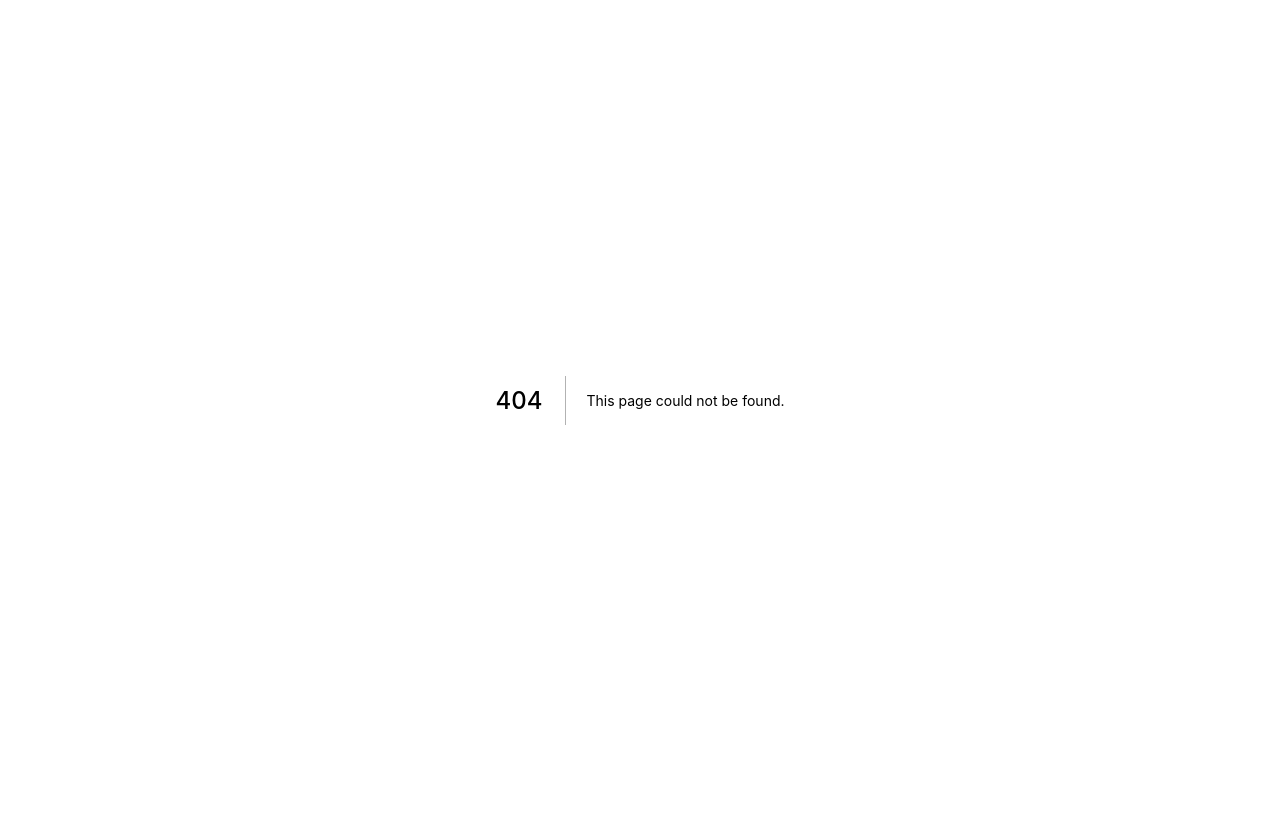
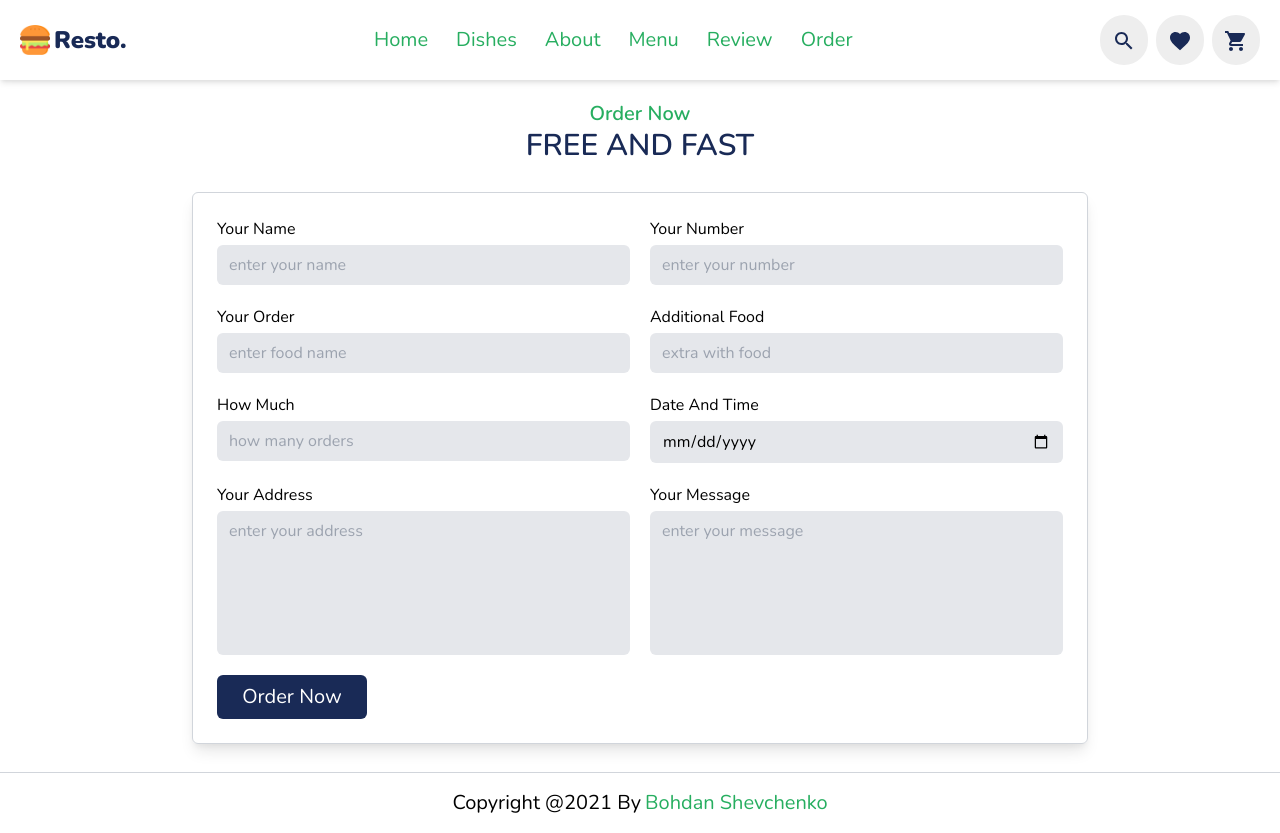
Before and after one commit to ShevaBs/resto-nextjs, a Next.js app: page /order in a window 1280 px wide. Before the commit this address had no page. Before the commit the page ends 800 px from the top, so only its background shows below. Built offline with nearby package versions, Linux system fonts and the light colour scheme.

Commit message:
build order page

```diff
--- a/components/Header.jsx
+++ b/components/Header.jsx
@@ -36,7 +36,7 @@ export default function Header() {
           <Link href='/review'>
             <a className="nav-link">Review</a>
           </Link>
-          <Link href='/'>
+          <Link href='/order'>
             <a className="nav-link">Order</a>
           </Link>
         </nav>
--- a/components/MyButton.jsx
+++ b/components/MyButton.jsx
@@ -1,7 +1,7 @@
 export default function MyButton({text}) {
   return (
     <button
-      className="bg-primary hover:bg-secondary relative z-[999] text-white py-2 px-5 text-xl rounded-md transition-all whitespace-nowrap">
+      className="bg-primary hover:bg-secondary relative z-[999] text-white py-2 px-5 text-xl rounded-md transition-all whitespace-nowrap max-w-[150px]">
       {text}
     </button>
   )
--- a/components/ReviewCarousel.jsx
+++ b/components/ReviewCarousel.jsx
@@ -48,7 +48,7 @@ export default function ReviewCarousel() {
         {
           reviews.map(review => (
             <SwiperSlide key={review.id}>
-              <div className="shadow-lg rounded-lg border border-gray-300 p-4 my-5">
+              <div className="shadow-lg rounded-lg border border-gray-300 p-4 my-5 cursor-pointer">
 
                 <div className="flex gap-1">
                   <div className="w-16 h-16 rounded-full overflow-hidden">
--- a/pages/about.js
+++ b/pages/about.js
@@ -2,6 +2,8 @@ import Layout from "../components/Layout";
 import MyButton from "../components/MyButton";
 import DirectionsCarIcon from '@mui/icons-material/DirectionsCar';
 import AboutIconBlock from "../utils/AboutIconBlock";
+import AttachMoneyIcon from '@mui/icons-material/AttachMoney';
+import HeadsetMicIcon from '@mui/icons-material/HeadsetMic';
 
 export default function about() {
   return (
@@ -16,8 +18,8 @@ export default function about() {
             <p className="text-base text-gray-500">Lorem Ipsum Dolor Sit Amet, Consectetur Adipisicing Elit. Aperiam, Nemo. Sit Porro Illo Eos Cumque Deleniti Iste Alias, Eum Natus.</p>
             <div className="flex flex-wrap gap-4">
               <AboutIconBlock Icon={DirectionsCarIcon} text="Free Delivery"/>
-              <AboutIconBlock Icon={DirectionsCarIcon} text="Free Delivery"/>
-              <AboutIconBlock Icon={DirectionsCarIcon} text="Free Delivery"/>
+              <AboutIconBlock Icon={AttachMoneyIcon} text="Easy Payments"/>
+              <AboutIconBlock Icon={HeadsetMicIcon} text="24/7 Service"/>
             </div>
             <MyButton text="Learn More"/>
           </div>
--- a/pages/menu.js
+++ b/pages/menu.js
@@ -7,9 +7,7 @@ export default function menu() {
 
   return (
     <Layout title="Our Menu" subtitle="Today's Speciality">
-      <div>
-        <Products items={menu}/>
-      </div>
+      <Products items={menu}/>
     </Layout>
   )
 }
--- /dev/null
+++ b/pages/order.js
@@ -0,0 +1,56 @@
+import Layout from '../components/Layout'
+import MyButton from '../components/MyButton'
+import FormItem from '../utils/FormItem'
+
+
+export default function order() {
+  return (
+    <Layout title="Order Now" subtitle="Free and Fast">
+      <div className="container-wrapper flex h-full items-center justify-center py-7">
+        <form className="grid grid-cols-2 md:grid-cols-1 gap-5 border border-gray-300 shadow-lg p-6 rounded-md max-w-4xl w-full">
+          <FormItem
+            labelText="Your Name"
+            inputType="text"
+            inputPlaceholder="enter your name"
+          />
+          <FormItem
+            labelText="Your Number"
+            inputType="tel"
+            inputPlaceholder="enter your number"
+          />
+          <FormItem
+            labelText="Your Order"
+            inputType="text"
+            inputPlaceholder="enter food name"
+          />
+          <FormItem
+            labelText="Additional Food"
+            inputType="text"
+            inputPlaceholder="extra with food"
+          />
+          <FormItem
+            labelText="How Much"
+            inputType="number"
+            inputPlaceholder="how many orders"
+            min={0}
+          />
+          <FormItem
+            labelText="Date And Time"
+            inputType="date"
+          />
+          <FormItem
+            labelText="Your Address"
+            inputPlaceholder="enter your address"
+
+          />
+          <FormItem
+            labelText="Your Message"
+            inputPlaceholder="enter your message"
+          />
+
+          <MyButton text="Order Now" className="w-20"/>
+        </form>
+      </div>
+    </Layout>
+  )
+}
--- /dev/null
+++ b/utils/FormItem.js
@@ -0,0 +1,20 @@
+export default function FormItem({labelText, inputType, inputPlaceholder, min}) {
+  return (
+    <label className="flex flex-col text-left gap-1">
+      <span>{labelText}</span>
+      {
+        inputType ? (
+          <input
+            className="bg-gray-200 rounded-md py-2 px-3 outline-none focus:ring-1 focus:ring-secondary focus:ring-opacity-50"
+            type={inputType}
+            min={min}
+            placeholder={inputPlaceholder}/>
+        ) : (
+          <textarea
+            className="bg-gray-200 rounded-md py-2 px-3 outline-none resize-none h-36 focus:ring-1 focus:ring-secondary focus:ring-opacity-50"
+            placeholder={inputPlaceholder}/>
+        )
+      }
+    </label>
+  )
+}
```
